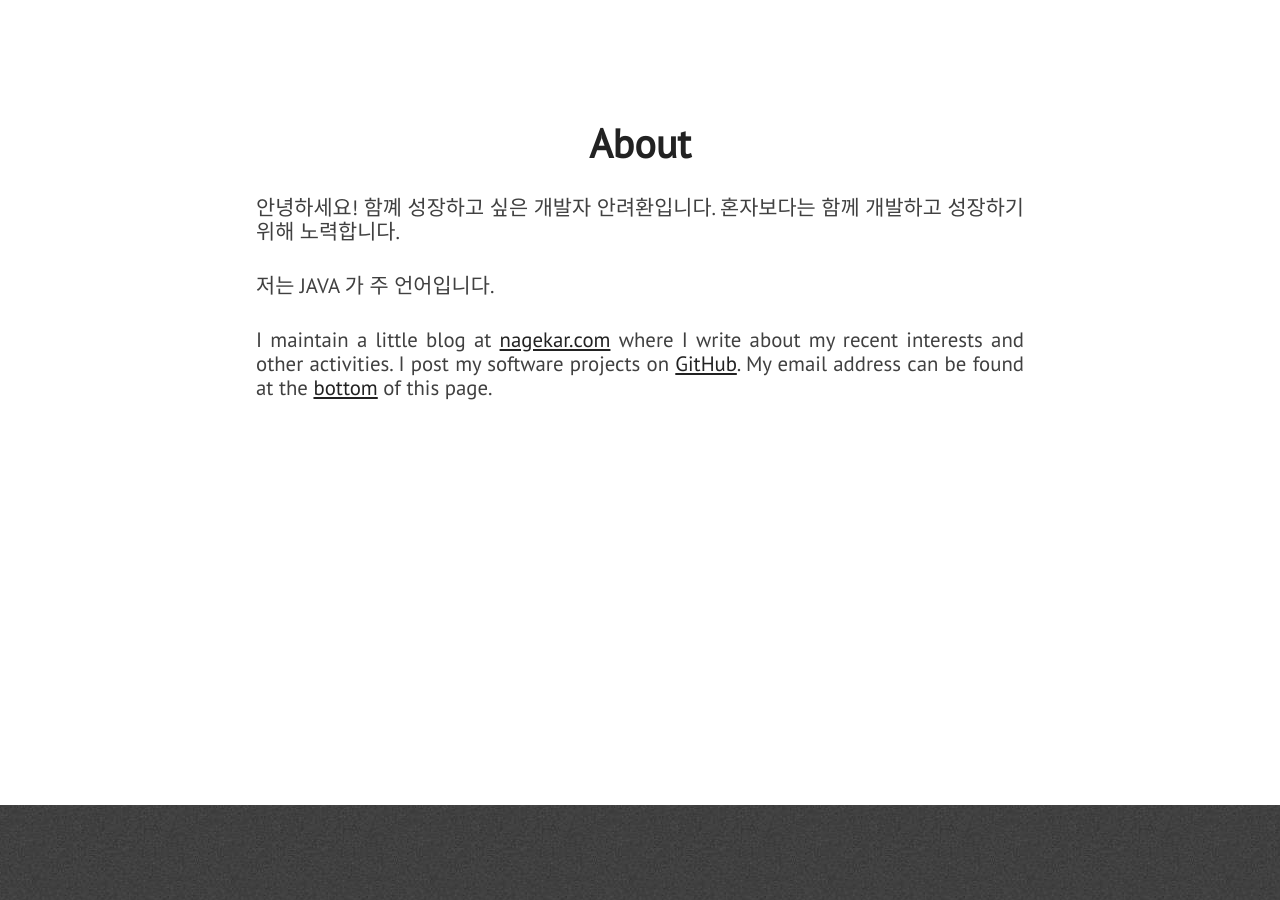
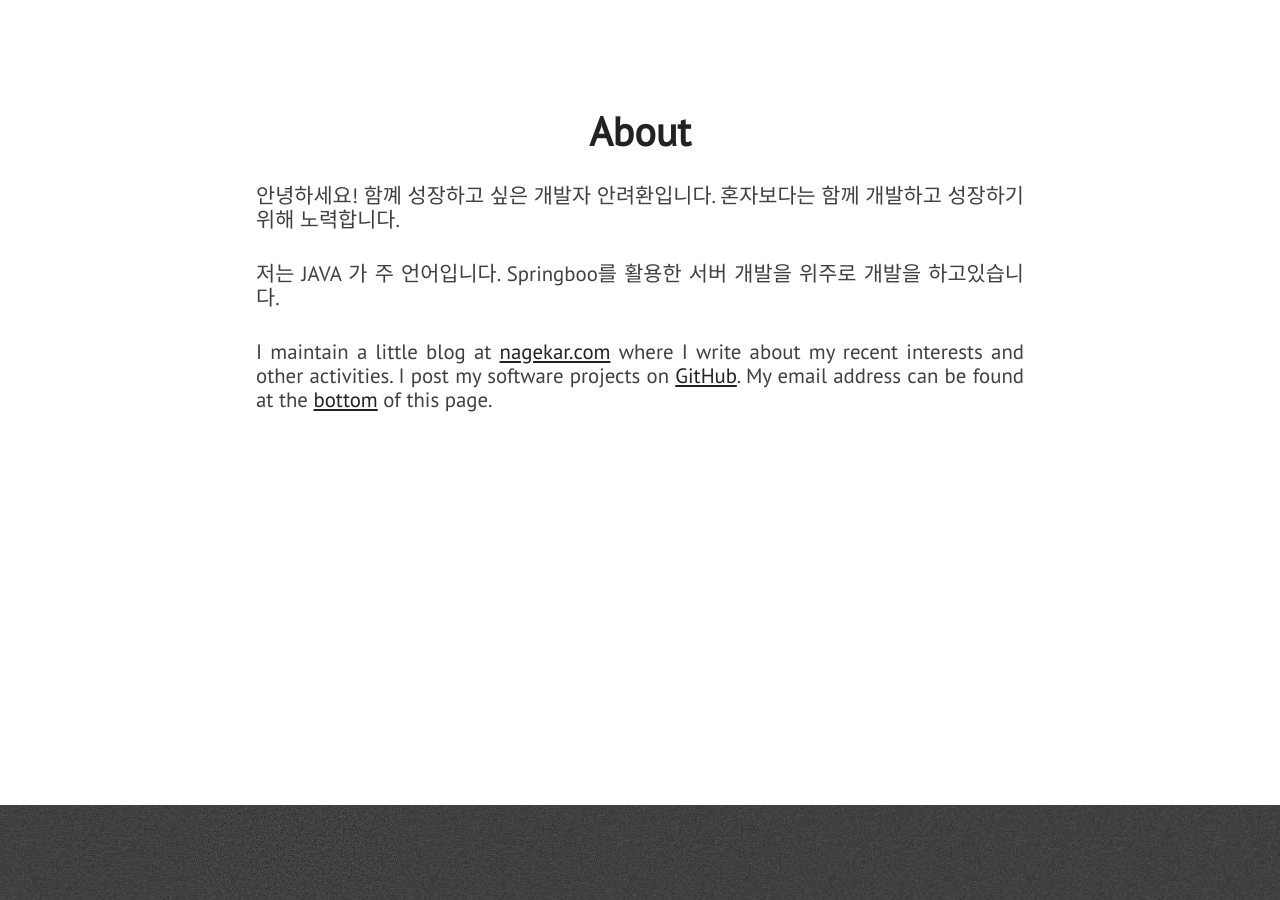
Before and after one commit to Ryeohwan/Ryeohwan.github.io, a Jekyll site: the page built from index.html, in a window 1280 px wide and 900 px high, scrolled down 1155 px. Built offline with Jekyll 4.4.1, drawn with Linux system fonts in a browser that asks for light colours; nearby versions of some CDN libraries.

Commit message:
docs: update about me page

```diff
--- a/_includes/about.html
+++ b/_includes/about.html
@@ -6,7 +6,7 @@
                 안녕하세요! 함꼐 성장하고 싶은 개발자 안려환입니다. 혼자보다는 함께 개발하고 성장하기 위해 노력합니다.
             </p>
             <p class="paragraph-text justify-text">
-                저는 JAVA 가 주 언어입니다.
+                저는 JAVA 가 주 언어입니다. Springboo를 활용한 서버 개발을 위주로 개발을 하고있습니다.
             </p>
             <p class="paragraph-text justify-text">
                 I maintain a little blog at <a href="{{ site.blog_url }}">nagekar.com</a> where I write about my recent interests and other activities. I post my software projects on <a href="https://github.com/{{ site.github_username }}">GitHub</a>. My email address can be found at the <span class="extra-link"><a href="#extra">bottom</a></span> of this page.
```
